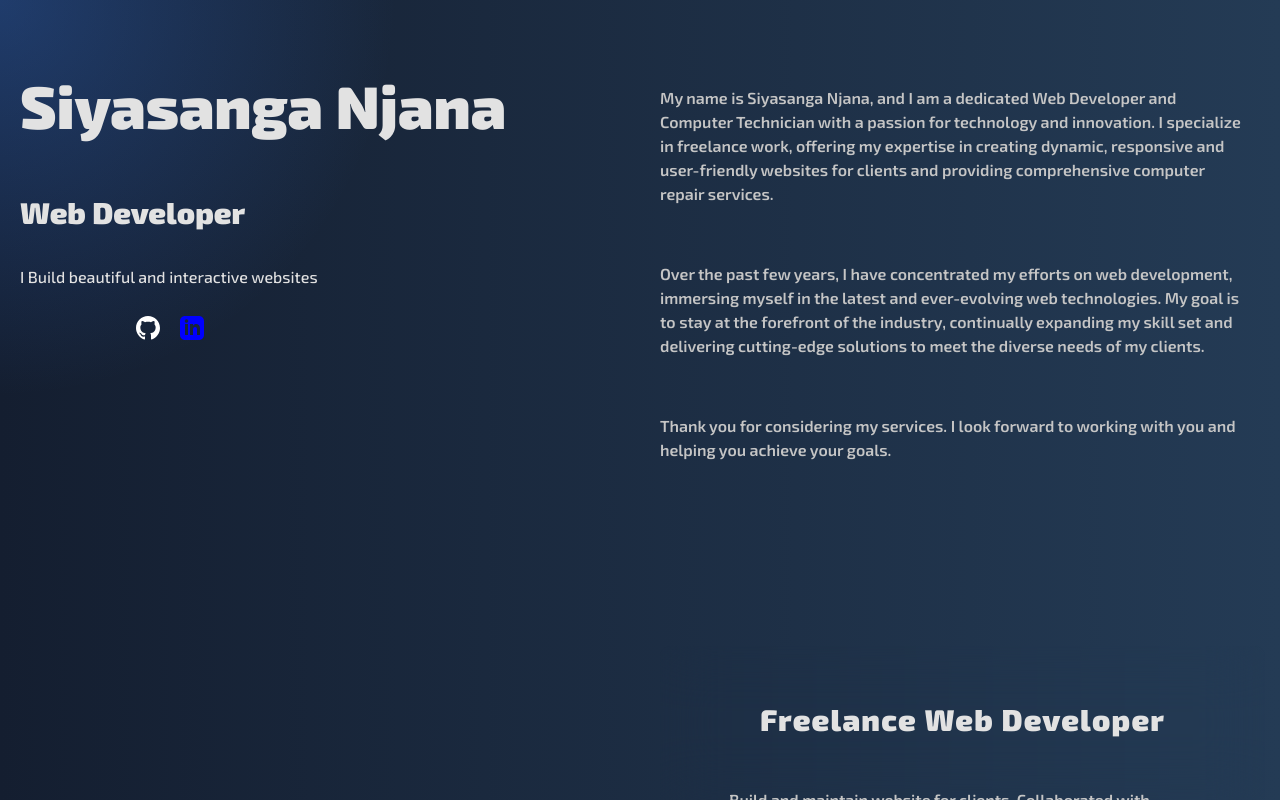
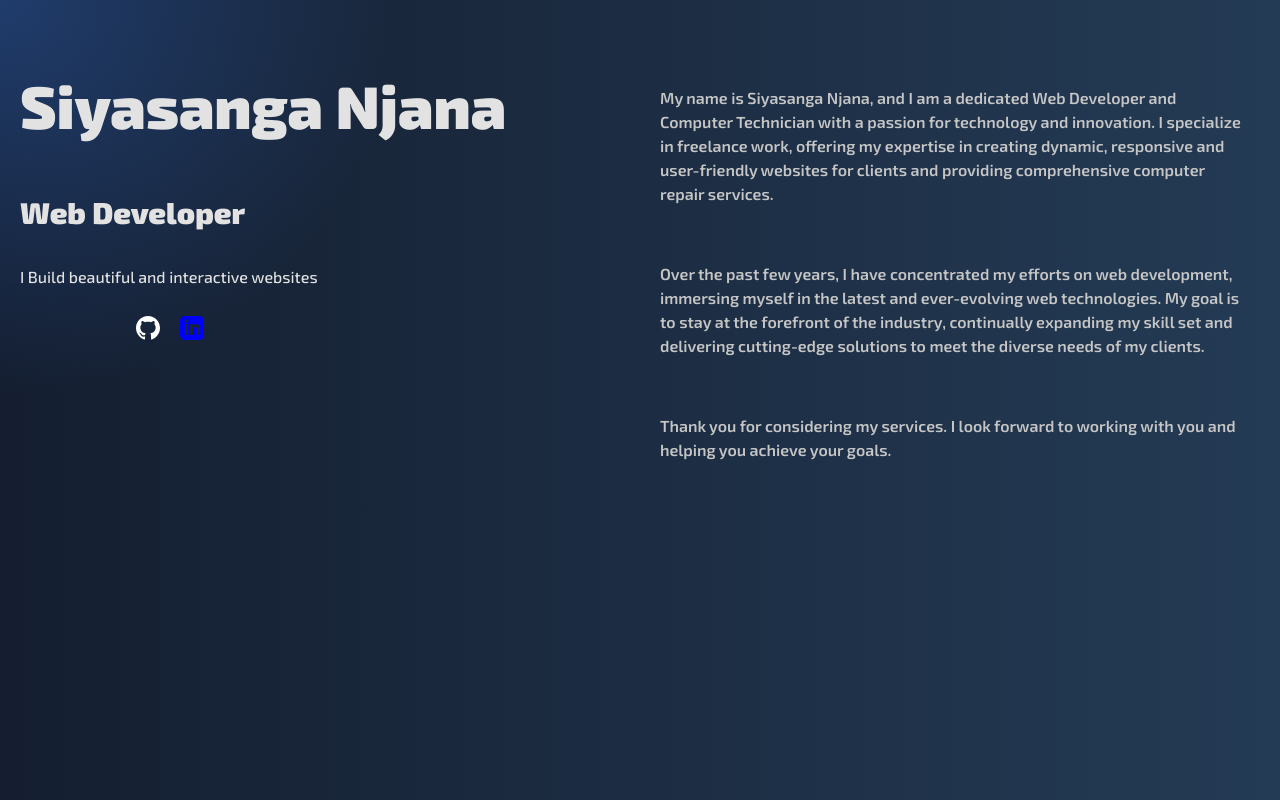
Before and after one commit to SiaLater69/personal_site, a React (Vite) app: page / in a window 1280 px wide. Built offline with nearby package versions, Linux system fonts and the light colour scheme.

Commit message:
background and vertical height fix

```diff
--- a/src/index.css
+++ b/src/index.css
@@ -5,7 +5,7 @@
 
   color-scheme: light dark;
   color: rgba(255, 255, 255, 0.87);
-  background-color: #242424;
+  background-color: linear-gradient(to right, rgb(20, 30, 48), rgb(36, 59, 85));
 
   font-synthesis: none;
   text-rendering: optimizeLegibility;
--- a/src/pages/about.jsx
+++ b/src/pages/about.jsx
@@ -2,7 +2,7 @@ import React from 'react'
 
 const About = () => {
   return (
-    <div style={{ height: '70vh' }}>
+    <div style={{ height: '100vh' }}>
         <p>My name is Siyasanga Njana, and I am a dedicated Web Developer and Computer Technician with a passion for technology and innovation.
               I specialize in freelance work, offering my expertise in creating dynamic, responsive
               and user-friendly websites for clients and providing comprehensive computer repair services.</p>
--- a/src/pages/experience.jsx
+++ b/src/pages/experience.jsx
@@ -2,7 +2,7 @@ import  './experience.css';
 const Experience = () => {
   return (
     <div>
-        <div style={{height: '70vh'}}>
+        <div style={{height: '100vh'}}>
 
   <div className="card">
     <h3 className="title">Freelance Web Developer</h3>
```
